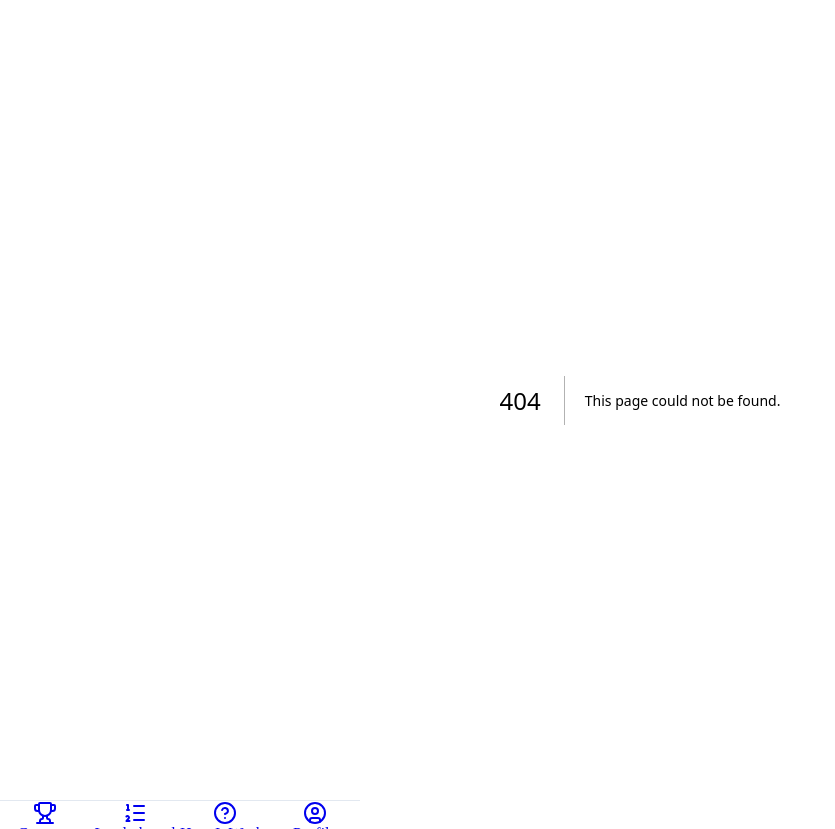
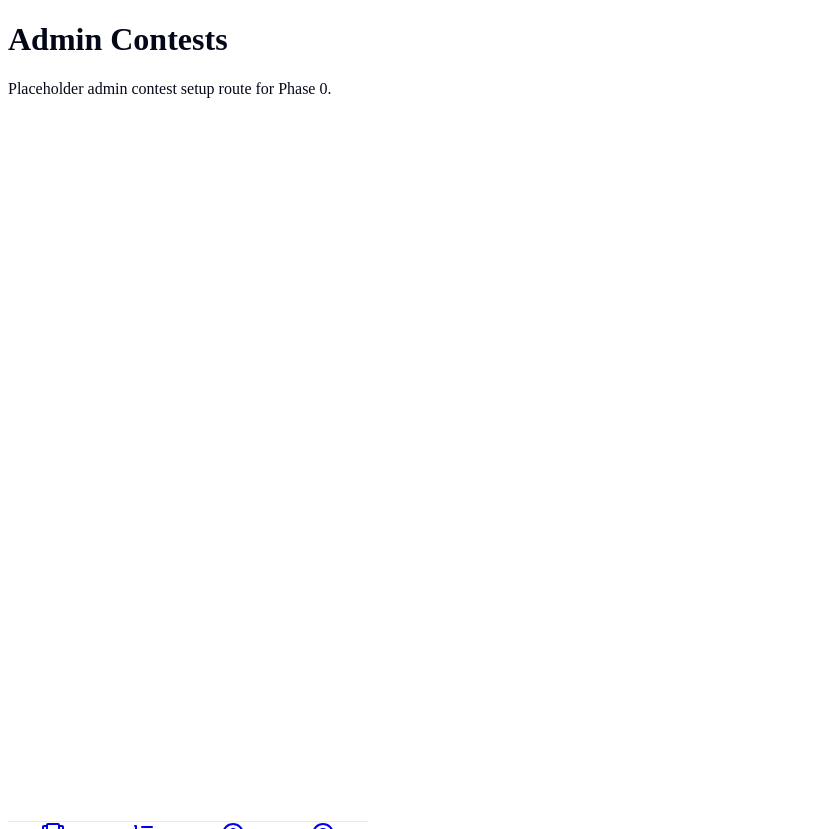
Before and after one commit to parkerhlevy/pickrank-app, a Next.js app: page /admin/contests in a window 1280 px wide. Before the commit this address had no page. Shown: the whole page, without its empty margins (0-835 px from the left). Before the commit the page ends 800 px from the top, so only its background shows below. Built offline with nearby package versions, Linux system fonts and the light colour scheme.

Commit message:
Phase 0: add admin contests placeholder route

```diff
--- /dev/null
+++ b/app/admin/contests/page.tsx
@@ -0,0 +1,8 @@
+export default function AdminContestsPage() {
+  return (
+    <div className="space-y-2">
+      <h1 className="text-2xl font-bold">Admin Contests</h1>
+      <p className="text-muted-foreground">Placeholder admin contest setup route for Phase 0.</p>
+    </div>
+  );
+}
```
